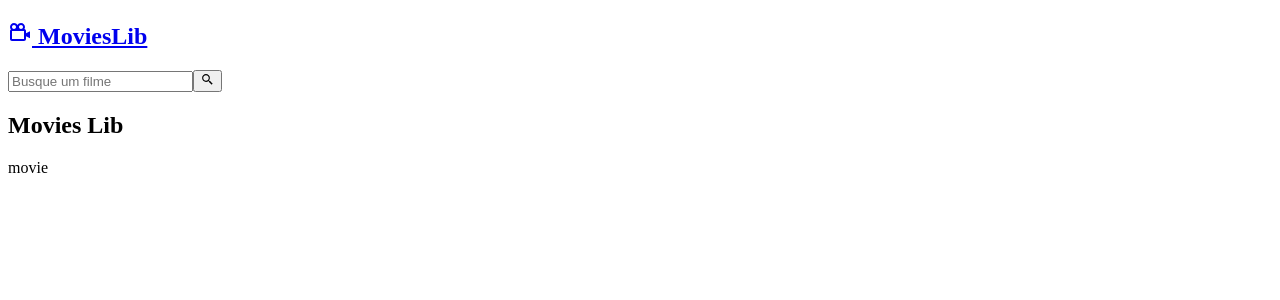
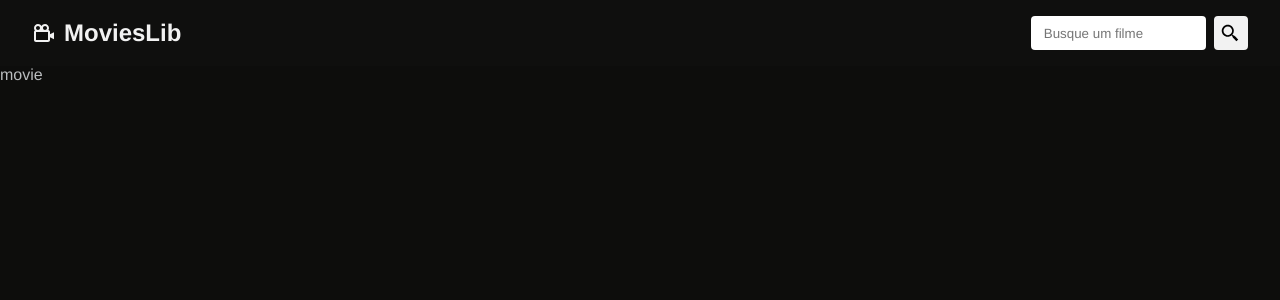
Before and after one commit to picuti256/moviesInfo-react, a React (Vite) app: page /movie/1 in a window 1280 px wide. Shown: the top 300 px of the page. Built offline with nearby package versions, Linux system fonts and the light colour scheme.

Commit message:
Criação do card de filmes, ajuste do css do navbar

```diff
--- a/src/App.jsx
+++ b/src/App.jsx
@@ -1,12 +1,11 @@
 import { Outlet } from 'react-router-dom'
-import Navbar from './components/Navbar'
+import Navbar from './components/Navbar/'
 import './App.css'
 
 function App() {
   return (
     <div className="App">
       <Navbar />
-      <h2>Movies Lib</h2>
       <Outlet />
     </div>
   )
--- /dev/null
+++ b/src/components/MovieCard.jsx
@@ -0,0 +1,20 @@
+import { Link } from "react-router-dom";
+
+import {FaStar} from 'react-icons/fa';
+
+const imageUrl = import.meta.env.VITE_IMG;
+
+const MovieCard = ({movie, showLink = true}) => {
+  return (
+    <div className="movie-card">
+        <img src={imageUrl + movie.poster_path} alt={movie.title} />
+        <h2>{movie.title}</h2>
+        <p>
+            <FaStar /> {movie.vote_avarage}
+        </p>
+        {showLink && <Link to ={`/movie/${movie.id}`}>Detalhes</Link>}
+    </div>
+  )
+};
+
+export default MovieCard;
--- /dev/null
+++ b/src/components/Navbar/Navbar.css
@@ -0,0 +1,42 @@
+#navbar {
+    display: flex;
+    justify-content: space-between;
+    align-items: center;
+    padding: 1rem 2rem;
+    background-color: #0f0f0e;
+}
+
+#navbar h2 a {
+    display: flex;
+    align-items: center;
+    gap: 0.5rem
+}
+
+#navbar form {
+    display: flex;
+    gap: .5rem;
+}
+
+#navbar input {
+    padding: .2rem .8rem;
+    border-radius: 4px;
+    border:none;
+}
+
+#navbar form button {
+    background-color: #F2F2F2;
+    border: 2px solid #F2F2F2;
+    border-radius: 4px;
+    color: #000;
+    padding: .3rem;
+    font-size: 1.3rem;
+    display: flex;
+    align-items: center;
+    cursor: pointer;
+    transition: .4s;
+}
+
+#navbar form button:hover {
+    background-color: transparent;
+    color: #F2F2F2;
+}
--- a/src/components/Navbar.jsx
+++ b/src/components/Navbar/index.jsx
@@ -1,5 +1,7 @@
 import { Link } from "react-router-dom";
 import {BiCameraMovie, BiSearchAlt2 } from "react-icons/bi";
+
+import './Navbar.css'
 
 const Navbar = () => {
   return (
--- a/src/index.css
+++ b/src/index.css
@@ -0,0 +1,21 @@
+* {
+    font-family: Helvetica;
+    margin: 0;
+    padding: 0;
+    box-sizing: border-box;
+}
+
+body {
+    background-color: #0D0D0C;
+    color: #BABDBF;
+}
+
+a {
+    text-decoration: none;
+    color: #F2F2F2;
+    transition: .5s;
+}
+
+a:hover {
+    color: #735F58;
+}
--- a/src/pages/Home.jsx
+++ b/src/pages/Home.jsx
@@ -1,7 +1,37 @@
+import { useState, useEffect } from "react";
+import MovieCard from "../components/MovieCard";
+
+const moviesURL = import.meta.env.VITE_API;
+const apiKey = import.meta.env.VITE_API_KEY;
+
 const home = () => {
+  const [topMovies, setTopMovies] = useState([]);
+
+  const getTopRatedMovies = async (url) => {
+    const res = await fetch(url)
+    const data = await res.json()
+
+    setTopMovies(data.results)
+    console.log(data.results)
+  };
+
+  useEffect(() => {
+
+    const topRatedURL = `${moviesURL}top_rated?${apiKey}&language=pt-BR
+    `
+
+    getTopRatedMovies(topRatedURL)
+  }, []);
+
   return (
-    <div>home</div>
-  )
-}
+    <div className="container">
+      <h2 className="title">Melhores filmes</h2>
+      <div className="movies-container">
+        {topMovies.push === 0 && <p>Carregando...</p>}
+        {topMovies.length > 0 && topMovies.map((movie) => <MovieCard key={movie.id} movie={movie}/>)}
+      </div>
+    </div>
+  );
+};
 
 export default home;
```
Also changed, not shown: src/pages/movieGrid.css (added, +10 -0 lines), 1 other file (tests, documents, lock files or other folders).
